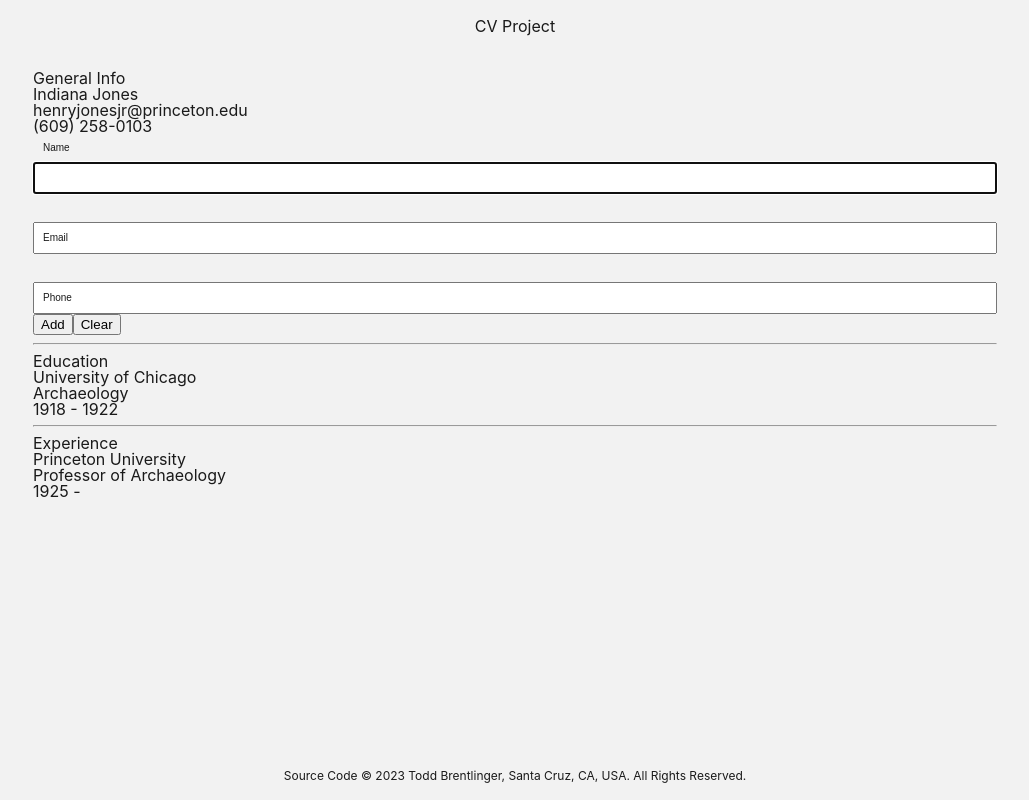
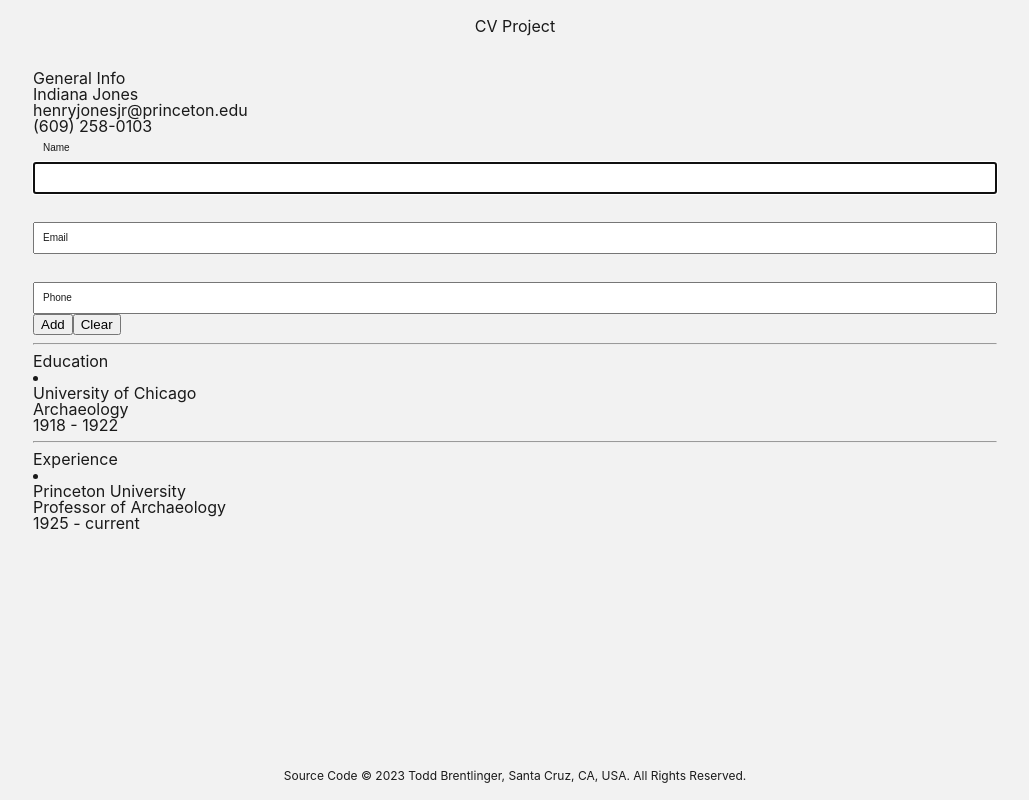
Before and after one commit to toddbrentlinger/odin-cv-project, a React (Create React App) app: page / in a window 1280 px wide. Shown: the whole page, without its empty margins (125-1154 px from the left). Built offline with nearby package versions, Linux system fonts and the light colour scheme; the HTML template or start-up script is replaced by a standard one.

Commit message:
Add utility function that creates date span string
Creates file for utility scripts.
Adds utility function that takes start and optional end date which
creates a date span string.
Imports and uses date span utility function in Education and
Experience components.

```diff
--- a/src/components/Education.js
+++ b/src/components/Education.js
@@ -1,13 +1,16 @@
 import React, {Component} from "react";
+import { createDateSpanString } from "../utilities";
 
 class Education extends Component {
     render() {
+        const {schoolName, titleOfStudy, startDate, endDate} = this.props;
+
         return (
-            <section className="education">
-                <div>{this.props.schoolName}</div>
-                <div>{this.props.titleOfStudy}</div>
-                <div>{this.props.startDate} - {this.props.endDate}</div>
-            </section>
+            <li className="education">
+                <div>{schoolName}</div>
+                <div>{titleOfStudy}</div>
+                <div>{createDateSpanString(startDate, endDate)}</div>
+            </li>
         );
     }
 }
--- a/src/components/Experience.js
+++ b/src/components/Experience.js
@@ -1,14 +1,17 @@
 import React, { Component } from "react";
+import { createDateSpanString } from "../utilities";
 
 class Experience extends Component {
     render() {
+        const {companyName, positionTitle, mainTasks, startDate, endDate} = this.props;
+
         return (
-            <section className="experience">
-                <div>{this.props.companyName}</div>
-                <div>{this.props.positionTitle}</div>
-                <div>{this.props.mainTasks}</div>
-                <div>{this.props.startDate} - {this.props.endDate}</div>
-            </section>
+            <li className="experience">
+                <div>{companyName}</div>
+                <div>{positionTitle}</div>
+                <div>{mainTasks}</div>
+                <div>{createDateSpanString(startDate, endDate)}</div>
+            </li>
         );
     }
 }
--- /dev/null
+++ b/src/utilities.js
@@ -0,0 +1,11 @@
+export function createDateSpanString(startDate, endDate) {
+    if (!endDate) {
+        return `${startDate} - current`;
+    }
+
+    if (startDate === endDate) {
+        return startDate.toString();
+    }
+
+    return `${startDate} - ${endDate}`;
+}
```
